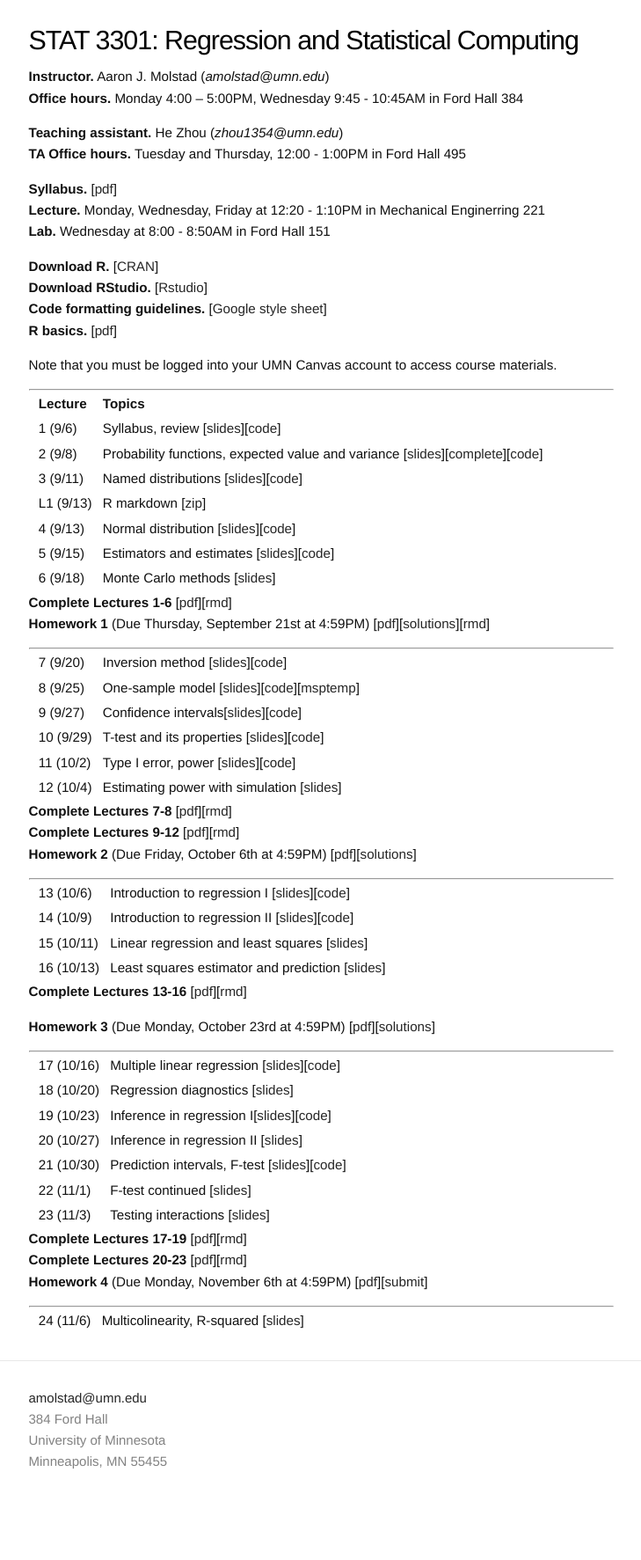
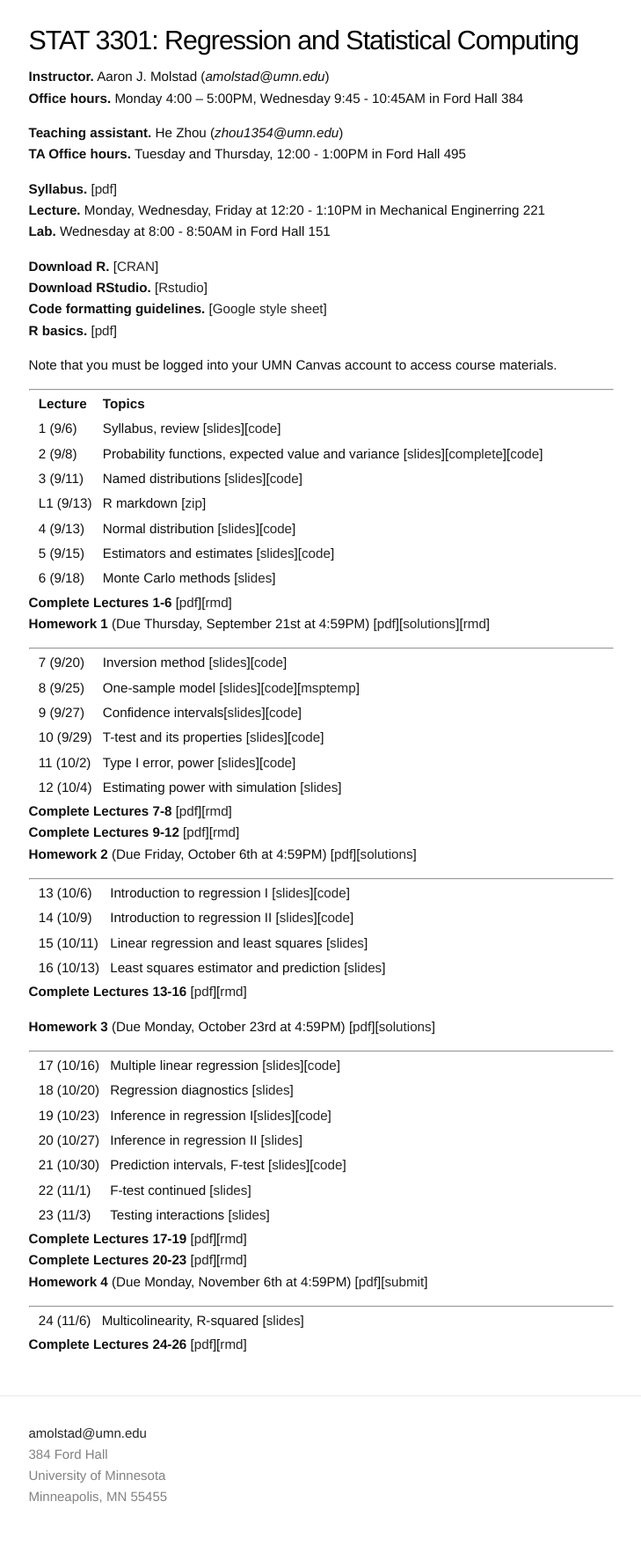
Before and after one commit to ajmolstad/ajmolstad.github.io, a Jekyll site: the page built from F23_STAT3301.md, in a window 1280 px wide. Shown: the whole page at 88% size, without its empty margins (275-1004 px from the left). Built offline with Jekyll 4.4.1, drawn with Linux system fonts in a browser that asks for light colours; before the commit the page ends 1733 px from its top, so only the background shows below that.

Commit message:
Update F23_STAT3301.md

```diff
--- a/F23_STAT3301.md
+++ b/F23_STAT3301.md
@@ -82,3 +82,5 @@ Note that you must be logged into your UMN Canvas account to access course mater
 -------------------------
 
 || 24 (11/6) || Multicolinearity, R-squared [[slides](https://canvas.umn.edu/files/39207426/download?download_frd=1)] ||
+
+**Complete Lectures 24-26** [[pdf](https://canvas.umn.edu/files/39208589/download?download_frd=1)][[rmd](https://canvas.umn.edu/files/39208590/download?download_frd=1)]
```
